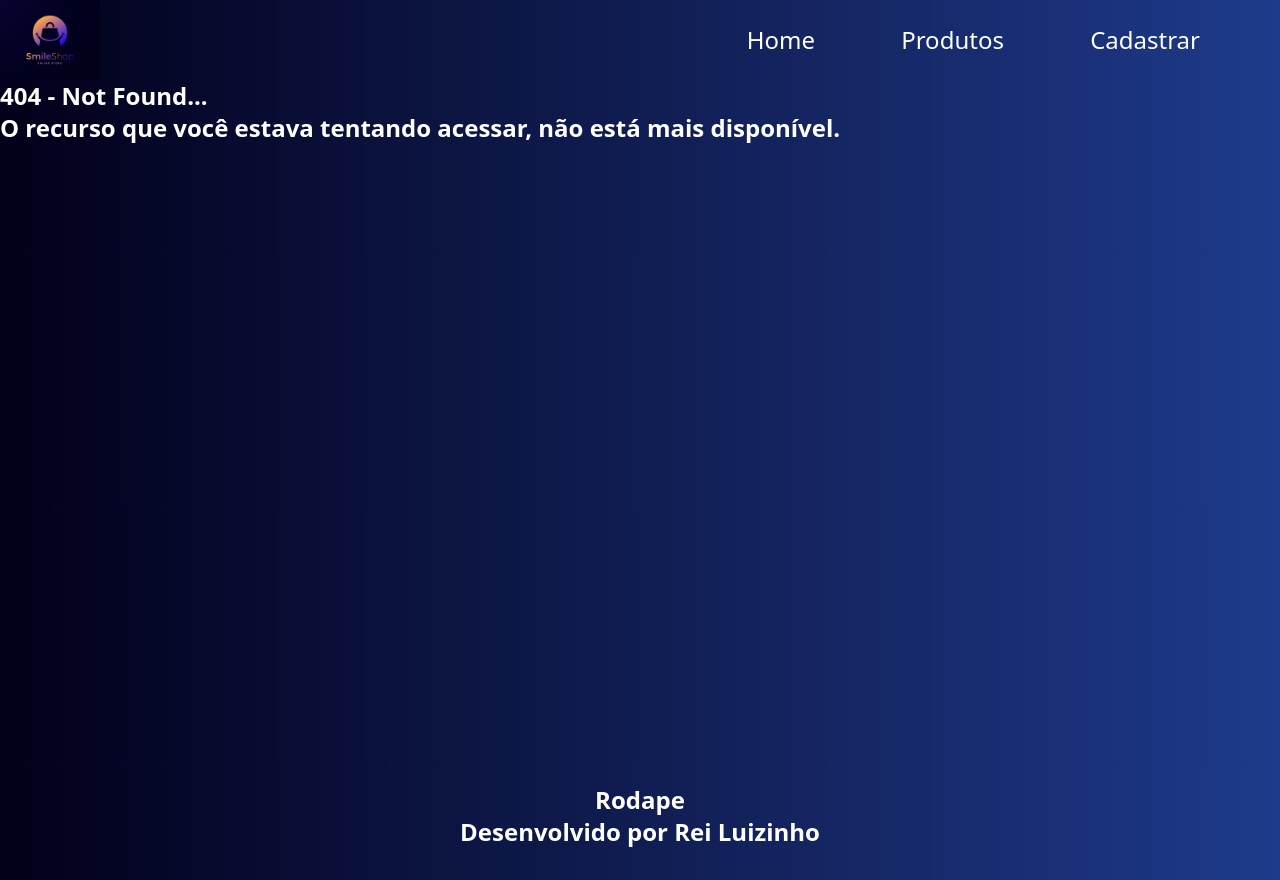
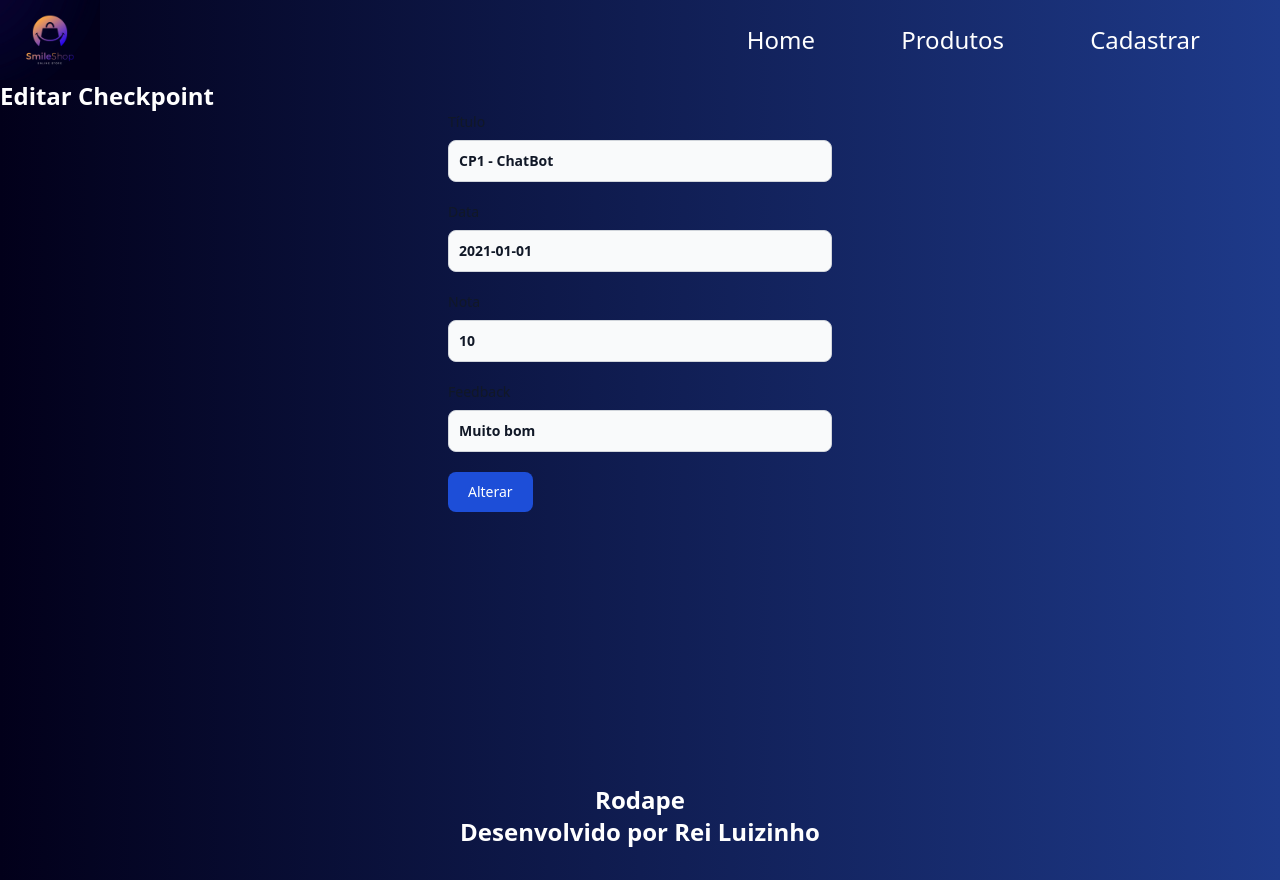
Before and after one commit to marcos3777/CP3_FRONT_RepositorioNotasFIAP, a Next.js app in the folder portifolio/: page /checkpoint/1/1/1 in a window 1280 px wide. Before the commit this address had no page. Built offline with nearby package versions, Linux system fonts and the light colour scheme.

Commit message:
criando pagina [id] para edicao e alterando dados do json.

```diff
--- /dev/null
+++ b/portifolio/src/app/checkpoint/[name]/[materia]/[id]/page.tsx
@@ -0,0 +1,139 @@
+// pages/checkpoint/[name]/[materia]/[id]/page.tsx
+
+"use client";
+import { TipoProva } from '@/types/types';
+import { useRouter, useParams } from 'next/navigation';
+import { useEffect, useState } from 'react';
+
+export default function EditarCheckpoint({ params }: { params: { id: number } }) {
+  const navigate = useRouter();
+  const { name, materia, id } = useParams();
+
+  const [prova, setProva] = useState<TipoProva>({
+    id: 0,
+    name: '',
+    tipo: 'checkpoint',
+    materia: '',
+    title: '',
+    date: '',
+    feedback: '',
+    note: 0,
+    semestre: 0,
+  });
+
+  useEffect(() => {
+    const chamadaDaApi = async () => {
+      try {
+        const response = await fetch(`http://localhost:3000/api/base-route/${id}`);
+        if (!response.ok) {
+          throw new Error('Falha ao buscar os dados da prova');
+        }
+        const dados = await response.json();
+        setProva(dados);
+      } catch (error) {
+        console.error('Erro ao buscar a prova:', error);
+      }
+    };
+    chamadaDaApi();
+  }, [id]);
+
+  const handleChange = (e: React.ChangeEvent<HTMLInputElement>) => {
+    const { name, value } = e.target;
+    setProva({ ...prova, [name]: value });
+  };
+
+  const handleSubmit = async (e: React.FormEvent<HTMLFormElement>) => {
+    e.preventDefault();
+
+    try {
+      const response = await fetch(`http://localhost:3000/api/base-route/${id}`, {
+        method: 'PUT',
+        headers: {
+          'Content-Type': 'application/json',
+        },
+        body: JSON.stringify(prova),
+      });
+
+      if (response.ok) {
+        alert('Prova alterada com sucesso');
+        setProva({
+          id: 0,
+          name: '',
+          tipo: 'checkpoint',
+          materia: '',
+          title: '',
+          date: '',
+          feedback: '',
+          note: 0,
+          semestre: 0,
+        });
+        navigate.push(`/checkpoint/${name}/${materia}`);
+      }
+    } catch (error) {
+      console.error('Falha ao realizar a alteração: ', error);
+    }
+  };
+
+  return (
+    <div>
+      <h1>Editar Checkpoint</h1>
+
+      <div>
+        <form onSubmit={handleSubmit} className="form">
+          <div>
+            <label>Título</label>
+            <input
+              type="text"
+              id="idTitle"
+              name="title"
+              value={prova.title}
+              onChange={handleChange}
+              placeholder="Título da prova"
+              required
+            />
+          </div>
+          <div>
+            <label>Data</label>
+            <input
+              type="text"
+              id="idDate"
+              name="date"
+              value={prova.date}
+              onChange={handleChange}
+              placeholder="Data da prova"
+              required
+            />
+          </div>
+          <div>
+            <label>Nota</label>
+            <input
+              type="number"
+              id="idNote"
+              name="note"
+              value={prova.note}
+              onChange={handleChange}
+              placeholder="Nota da prova"
+              required
+              min={0}
+            />
+          </div>
+          <div>
+            <label>Feedback</label>
+            <input
+              type="text"
+              id="idFeedback"
+              name="feedback"
+              value={prova.feedback}
+              onChange={handleChange}
+              placeholder="Feedback da prova"
+              required
+            />
+          </div>
+          <div>
+            <button type="submit">Alterar</button>
+          </div>
+        </form>
+      </div>
+    </div>
+  );
+}
--- a/portifolio/src/app/checkpoint/[name]/[materia]/page.tsx
+++ b/portifolio/src/app/checkpoint/[name]/[materia]/page.tsx
@@ -4,6 +4,7 @@
 import { useParams } from 'next/navigation';
 import { useEffect, useState } from 'react';
 import { TipoProva } from '@/types/types';
+import Link from 'next/link';
 
 export default function CheckpointDetailsPage() {
   const { name, materia } = useParams();
@@ -69,7 +70,7 @@ export default function CheckpointDetailsPage() {
                 <div className="flex justify-between">
                   <p className="text-lg font-bold">Nota {item.note}</p>
                   <div className="flex space-x-4">
-                    <button className="text-blue-500 underline">Edit</button>
+                    <Link href={`/checkpoint/${name}/${materia}/${item.id}`} className="text-blue-500 underline">Edit</Link>
                     <button className="text-blue-500 underline">Add</button>
                   </div>
                 </div>
```
